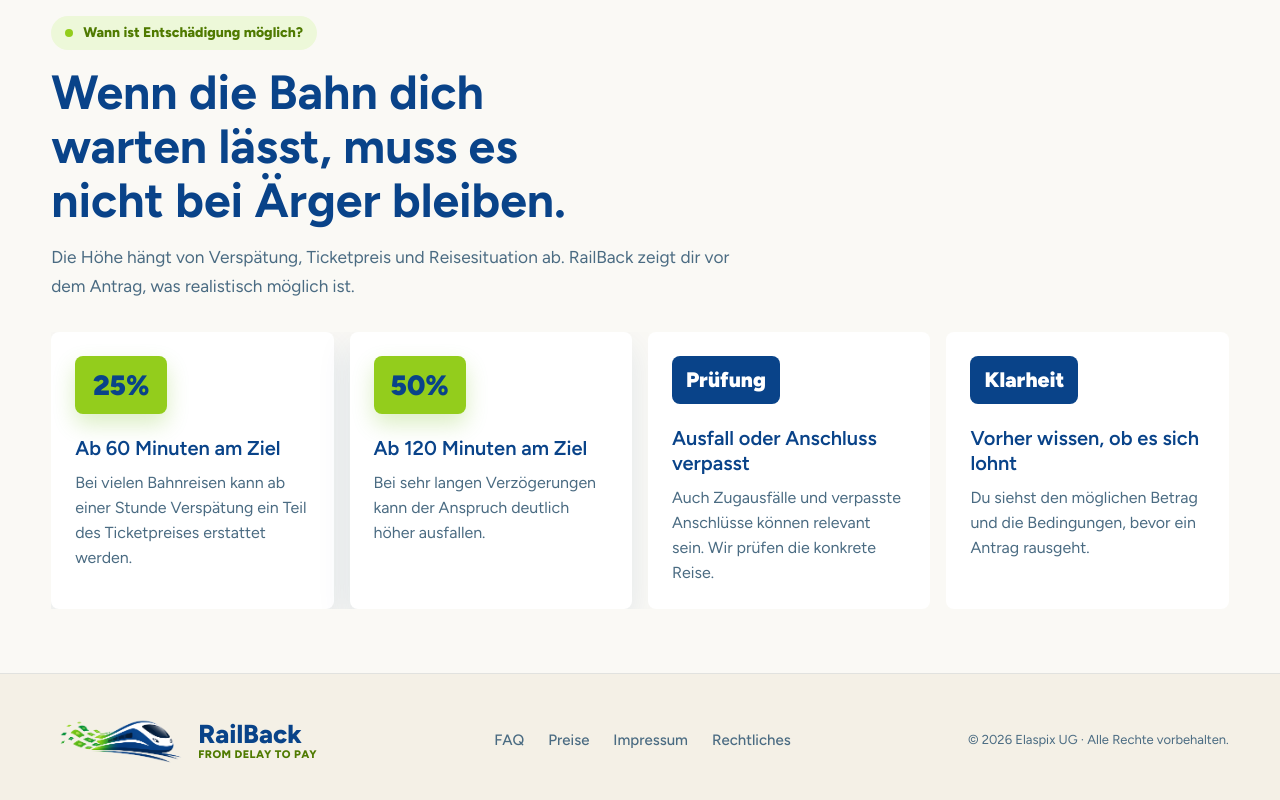
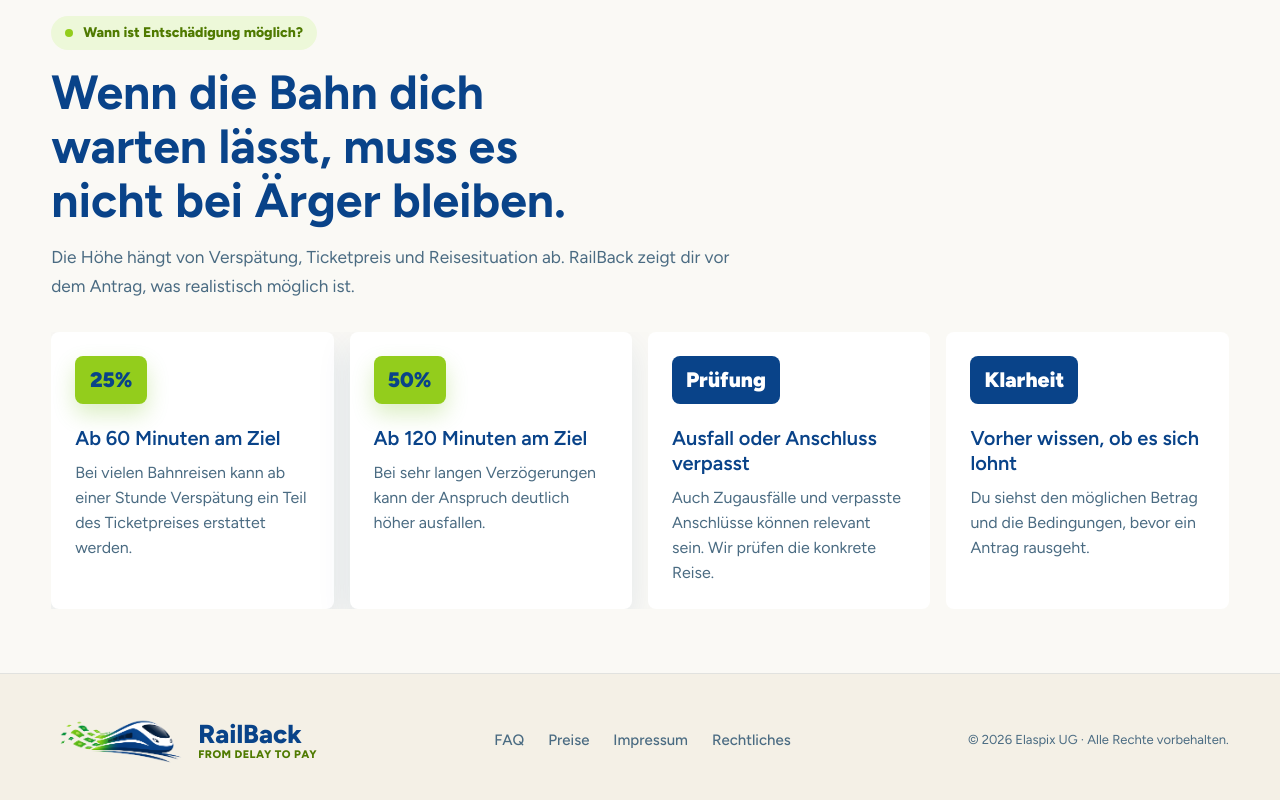
Before and after one commit to dhbw-ma-refund/railback, a React (Vite) app in the folder frontend/: page / in a window 1280 px wide. Shown: the part 839-1639 px from the top of the page. Built offline with nearby package versions, Linux system fonts and the light colour scheme.

Commit message:
feat: Add FAQ navigation button to BurgerMenu for improved user access

```diff
--- a/frontend/src/components/BurgerMenu.tsx
+++ b/frontend/src/components/BurgerMenu.tsx
@@ -188,6 +188,10 @@ export const BurgerMenu = ({ open, onClose, ctaLabel }: BurgerMenuProps) => {
             <span>{t.menu.prices}</span>
             <Icon name="chevronRight" size={18} className="menu__arrow" color="var(--color-muted-gray-blue)" />
           </button>
+          <button className="menu__item" onClick={() => goTo('/faq')}>
+            <span>{t.menu.faq}</span>
+            <Icon name="chevronRight" size={18} className="menu__arrow" color="var(--color-muted-gray-blue)" />
+          </button>
           <a className="menu__item" href="mailto:support@railback.de?subject=Support-Anfrage%20RailBack">
             <span>{t.menu.support}</span>
             <Icon name="chevronRight" size={18} className="menu__arrow" color="var(--color-muted-gray-blue)" />
--- a/frontend/src/pages/LandingPage.css
+++ b/frontend/src/pages/LandingPage.css
@@ -834,11 +834,8 @@
 }
 
 .eligibility-card--percentage .eligibility-card__amount {
-  min-width: 92px;
-  min-height: 58px;
   color: var(--color-deep-trust-blue);
   background: var(--color-relief-green);
-  font-size: 28px;
   box-shadow: 0 10px 22px rgba(105, 182, 0, 0.24);
 }
 
```
